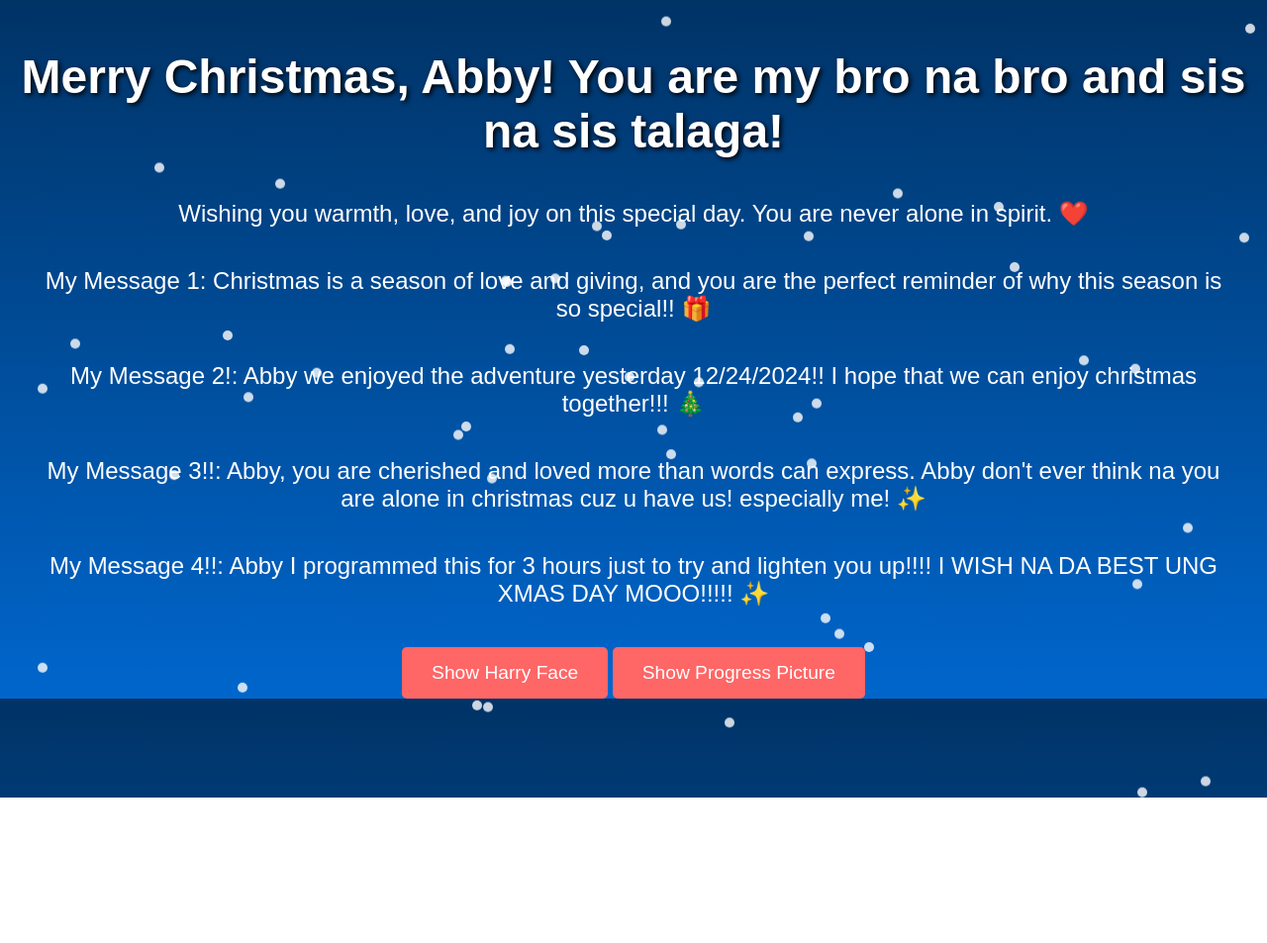
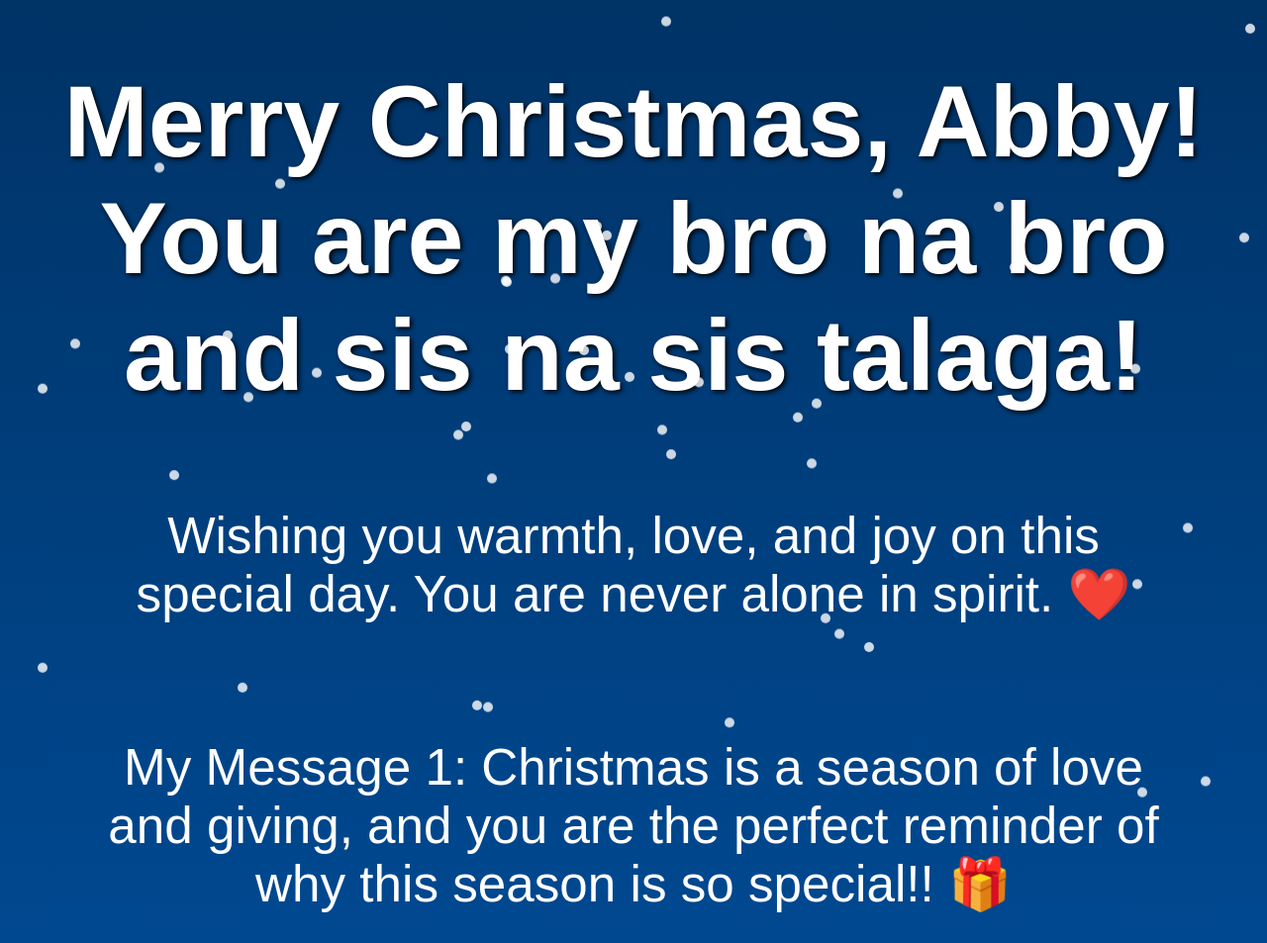
Before and after one commit to lqqvn/AbbyXMasDay, a plain HTML site: page index.html in a window 1280 px wide. Shown: the top 953 px of the page at 99% size. Before the commit the page ends 806 px from the top, so only its background shows below. Drawn offline with Linux system fonts and the light colour scheme.

Commit message:
Add files via upload

```diff
--- a/index.html
+++ b/index.html
@@ -11,28 +11,29 @@
             background: linear-gradient(to bottom, #003366, #0066cc);
             color: white;
             text-align: center;
-            overflow: hidden;
+            overflow-x: hidden; /* Keeps horizontal overflow hidden */
+            overflow-y: auto; /* Allows vertical scrolling */
         }
         h1 {
-            margin-top: 50px;
-            font-size: 3em;
+            margin-top: 5vw;  /* Use viewport width for margin */
+            font-size: 8vw;   /* Use viewport width for font size */
             text-shadow: 2px 2px 5px #000;
         }
         .message {
-            font-size: 1.5em;
-            margin: 20px;
-            padding: 10px;
+            font-size: 4vw;   /* Use viewport width for font size */
+            margin: 5vw;
+            padding: 2vw;
         }
         .button-container {
-            margin-top: 30px;
+            margin-top: 5vw;
         }
         .button {
             background: #ff6666;
             color: white;
-            padding: 15px 30px;
+            padding: 4vw 8vw; /* Adjust button padding for small screens */
             border: none;
             border-radius: 5px;
-            font-size: 1.2em;
+            font-size: 4vw;   /* Use viewport width for font size */
             cursor: pointer;
             transition: transform 0.2s;
         }
```
